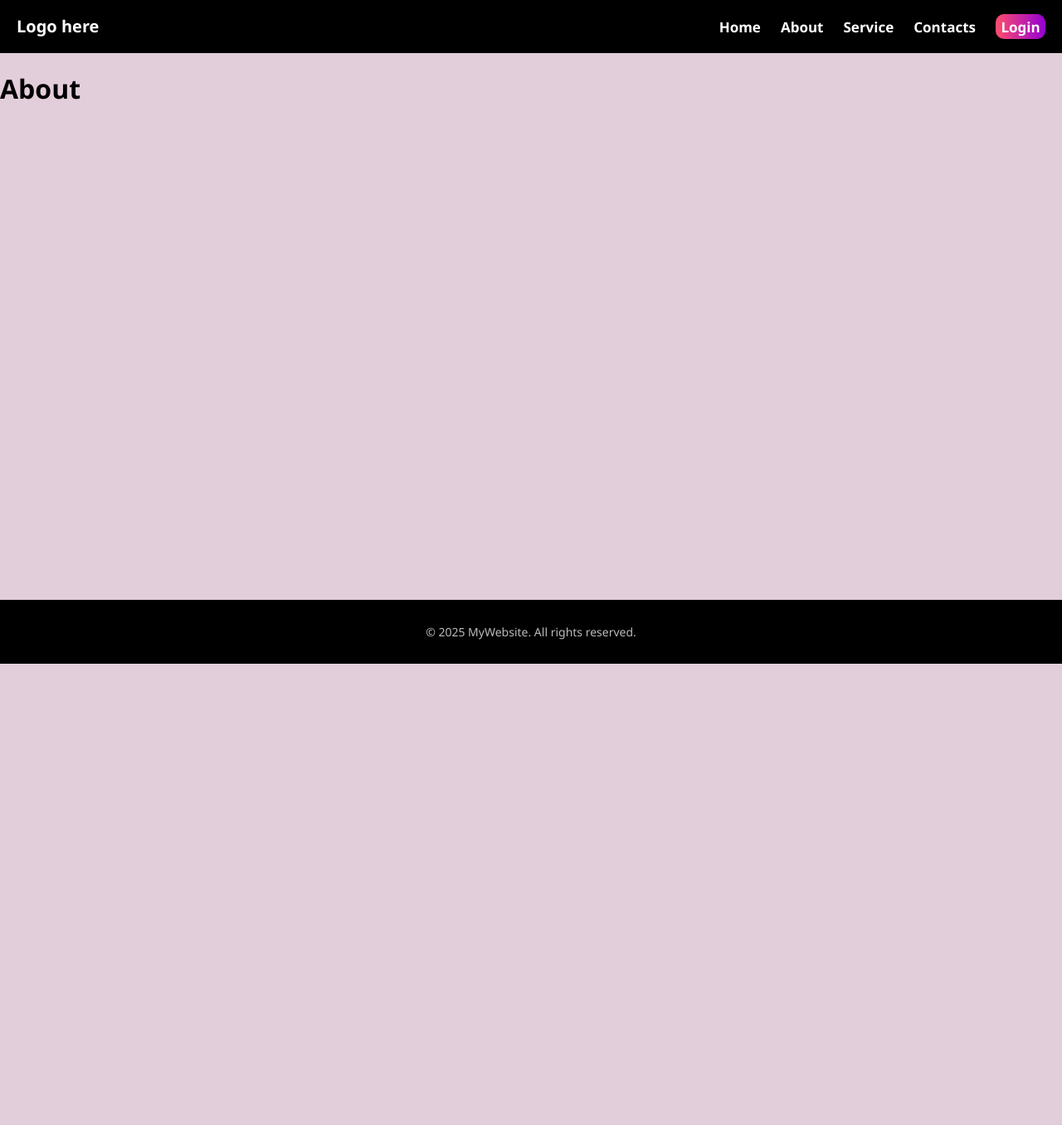
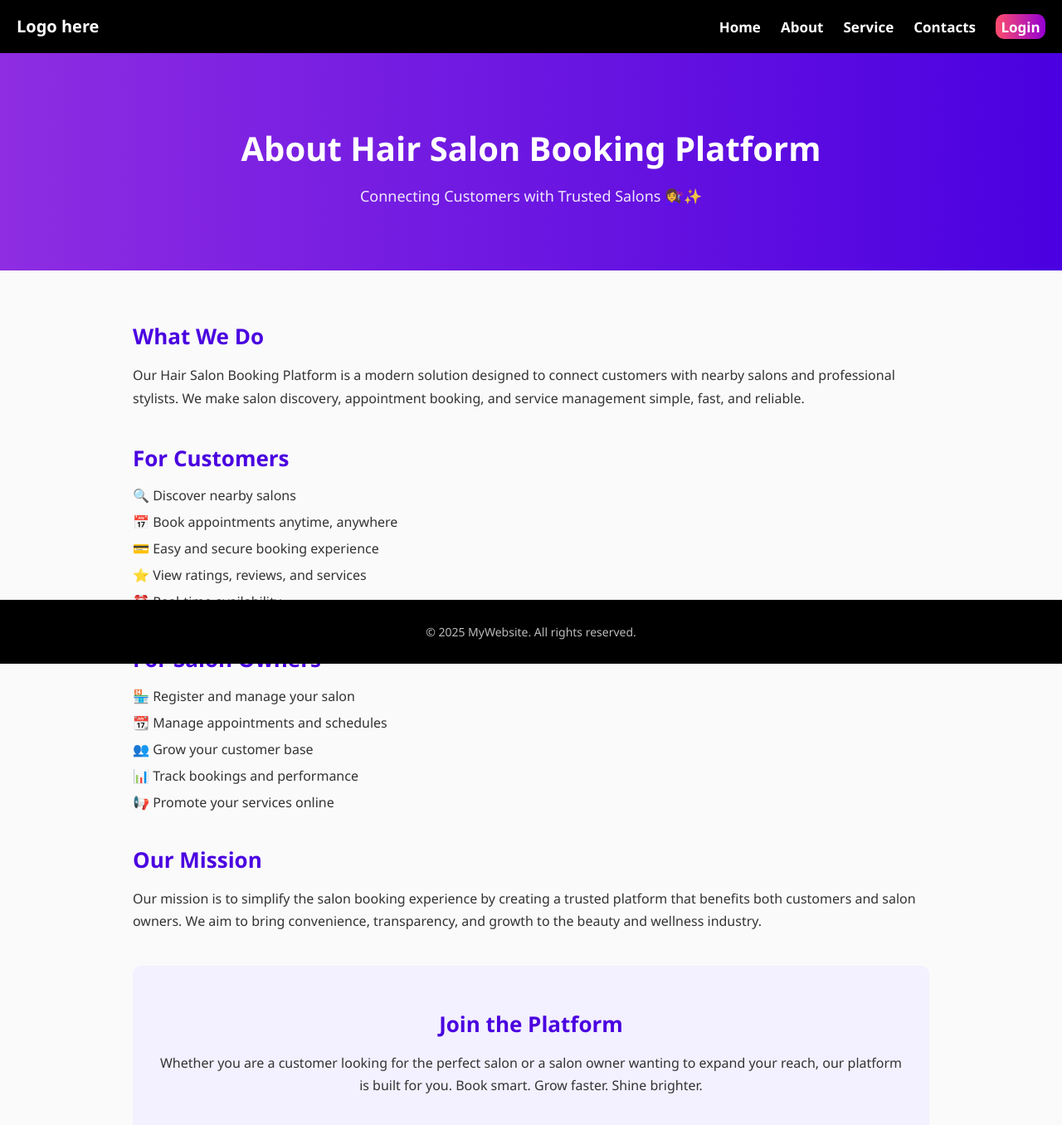
Before and after one commit to Omkar1307/HairSaloon, a React app in the folder frontend/: page /About in a window 1280 px wide. Shown: the top 1356 px of the page at 83% size. Before the commit the page ends 800 px from the top, so only its background shows below. Built offline with nearby package versions, Linux system fonts and the light colour scheme; the HTML template or start-up script is replaced by a standard one.

Commit message:
Created About page

```diff
--- /dev/null
+++ b/frontend/src/components/About.css
@@ -0,0 +1,63 @@
+.about-container {
+  font-family: "Segoe UI", Tahoma, Geneva, Verdana, sans-serif;
+  color: #333;
+  background-color: #fafafa;
+}
+
+/* Hero Section */
+.about-hero {
+  background: linear-gradient(to right, #8e2de2, #4a00e0);
+  color: white;
+  text-align: center;
+  padding: 60px 20px;
+}
+
+.about-hero h1 {
+  font-size: 40px;
+  margin-bottom: 10px;
+}
+
+.about-hero p {
+  font-size: 18px;
+  opacity: 0.9;
+}
+
+/* Content */
+.about-content {
+  max-width: 1000px;
+  margin: auto;
+  padding: 40px 20px;
+}
+
+.about-section {
+  margin-bottom: 40px;
+}
+
+.about-section h2 {
+  font-size: 26px;
+  color: #4a00e0;
+  margin-bottom: 15px;
+}
+
+.about-section p {
+  font-size: 16px;
+  line-height: 1.7;
+}
+
+.about-section ul {
+  list-style: none;
+  padding: 0;
+}
+
+.about-section ul li {
+  font-size: 16px;
+  margin-bottom: 10px;
+}
+
+/* Footer Highlight */
+.about-footer {
+  background-color: #f3f0ff;
+  padding: 30px;
+  border-radius: 10px;
+  text-align: center;
+}
--- a/frontend/src/components/About.jsx
+++ b/frontend/src/components/About.jsx
@@ -1,14 +1,72 @@
-import React from 'react'
+import React from "react";
+import "./About.css";
 
 function About() {
   return (
-    <>
+    <div className="about-container">
+      <div className="about-hero">
+        <h1>About Hair Salon Booking Platform</h1>
+        <p>
+          Connecting Customers with Trusted Salons 💇‍♀️✨
+        </p>
+      </div>
 
-    <div>
-      <h1>About</h1>
+      <div className="about-content">
+
+        <section className="about-section">
+          <h2>What We Do</h2>
+          <p>
+            Our Hair Salon Booking Platform is a modern solution designed to
+            connect customers with nearby salons and professional stylists.
+            We make salon discovery, appointment booking, and service management
+            simple, fast, and reliable.
+          </p>
+        </section>
+
+        <section className="about-section">
+          <h2>For Customers</h2>
+          <ul>
+            <li>🔍 Discover nearby salons</li>
+            <li>📅 Book appointments anytime, anywhere</li>
+            <li>💳 Easy and secure booking experience</li>
+            <li>⭐ View ratings, reviews, and services</li>
+            <li>⏰ Real-time availability</li>
+          </ul>
+        </section>
+
+        <section className="about-section">
+          <h2>For Salon Owners</h2>
+          <ul>
+            <li>🏪 Register and manage your salon</li>
+            <li>📆 Manage appointments and schedules</li>
+            <li>👥 Grow your customer base</li>
+            <li>📊 Track bookings and performance</li>
+            <li>📢 Promote your services online</li>
+          </ul>
+        </section>
+
+        <section className="about-section">
+          <h2>Our Mission</h2>
+          <p>
+            Our mission is to simplify the salon booking experience by creating
+            a trusted platform that benefits both customers and salon owners.
+            We aim to bring convenience, transparency, and growth to the beauty
+            and wellness industry.
+          </p>
+        </section>
+
+        <section className="about-section about-footer">
+          <h2>Join the Platform</h2>
+          <p>
+            Whether you are a customer looking for the perfect salon or a salon
+            owner wanting to expand your reach, our platform is built for you.
+            Book smart. Grow faster. Shine brighter.
+          </p>
+        </section>
+
+      </div>
     </div>
-    </>
-  )
+  );
 }
 
-export default About
+export default About;
--- a/frontend/src/components/CreateNewPasswod.jsx
+++ b/frontend/src/components/CreateNewPasswod.jsx
@@ -11,12 +11,12 @@ function CreateNewPasswod() {
   const [confirmPassword, setConfirmPassword] = useState('');
   const [error, setError] = useState('');
      const email = location.state?.email;
-      if (!email) {
-    return <p>Unauthorized access</p>;
-  }
+  //     if (!email) {
+  //   return <p>Unauthorized access</p>;
+  // }
 
   const handleSubmit = () => {
-    // 🔴 Frontend validation
+    // Frontend validation
     if (!password || !confirmPassword) {
       setError("Both fields are required");
       return;
@@ -29,12 +29,9 @@ function CreateNewPasswod() {
 
     setError("");
 
-    // ✅ Call backend API here
+    // Call backend API here
     console.log("Email:", email);
     console.log("New Password:", password);
-
-    // Example:
-    // fetch("/api/reset-password", { ... })
   };
 
   return (
```
